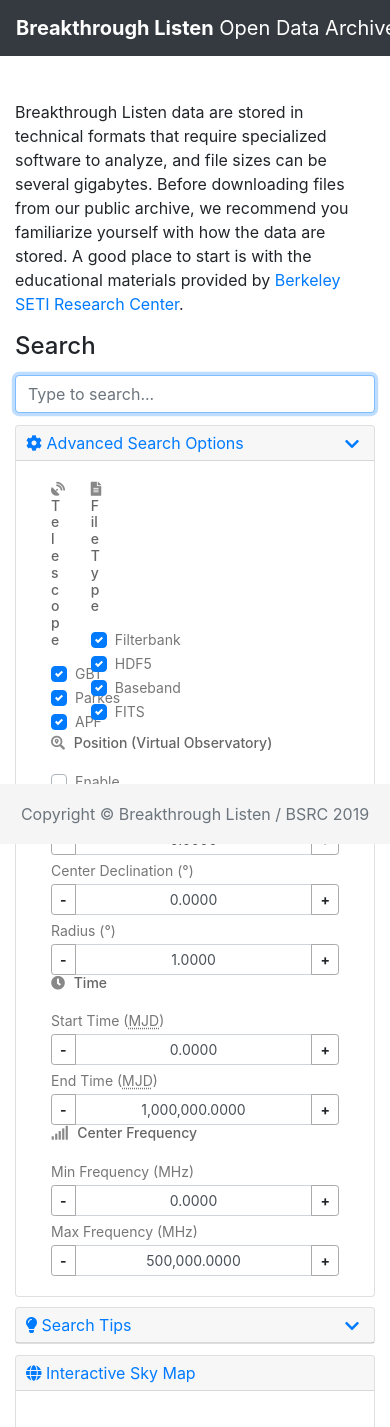
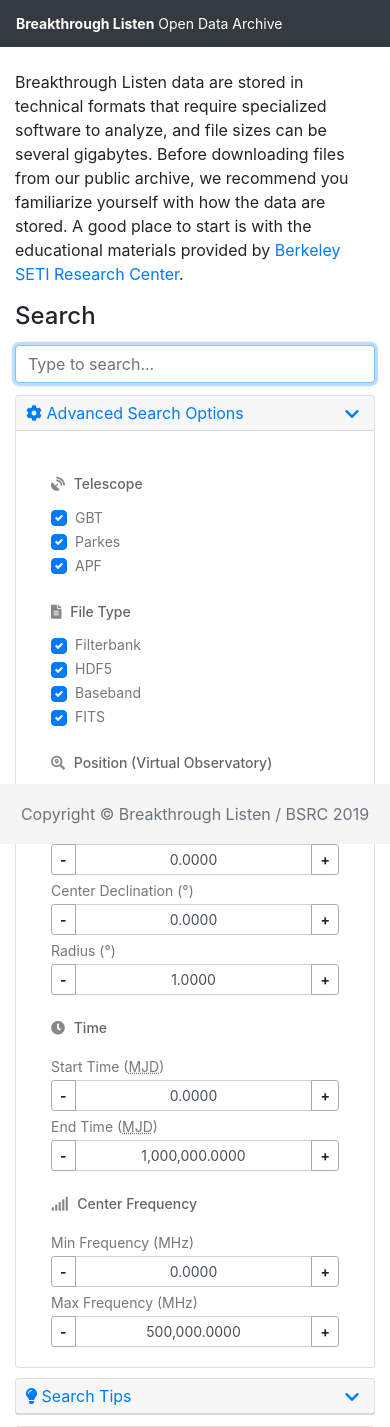
Before and after one commit to sxyu/bl-opendata, a Flask app: page / in a window 390 px wide, after a click on "Advanced Search Options". Shown: the top 1427 px of the page. Run offline with Flask 2, Linux system fonts and the light colour scheme; data that the repository does not hold is empty; some libraries are stand-ins or nearby versions.

Commit message:
improved mobile styles

```diff
--- a/blopendata/static/bl-data-search.js
+++ b/blopendata/static/bl-data-search.js
@@ -1,13 +1,6 @@
 $(document).ready(function(){
         /*-- Celestial initialization --*/
-        /* D3-Celestial sky map
-           Copyright 2015 Olaf Frohn https://github.com/ofrohn, see LICENSE
-
-           Edit configuration to your liking and display in browser.
-           Data files in folder data for stars and DSOs, number indicates limit magnitude,
-           or roll your own with the format template in templ.json
-        */
-
+        /* D3-Celestial sky map, copyright 2015 Olaf Frohn https://github.com/ofrohn */
         /* create a default Celestial config object, with parent object ID 'containerName' */
         var getCelestialConfig = function(containerName = "celestial-map") {
           return {
@@ -20,8 +13,8 @@
               adaptable: true,
               interactive: true,
               controls: false,
-              container: containerName,   // ID of parent element, e.g. div
-              datapath: "/data/",  // Path/URL to data files, empty = subfolder 'data'
+              container: containerName,   // ID of parent element
+              datapath: "/data/",  // Path/URL to data files
               stars: {
                 show: true, limit: 5, colors: true,
                 style: { fill: "#ffffff", opacity: 1 },
@@ -35,18 +28,18 @@
                 size: 4,
                 exponent: -0.28,
                 data: 'stars.6.json'
-              },
+              }, // stars
               dsos: {
-                show: true,    // Show Deep Space Objects
-                limit: 5,      // Show only DSOs brighter than limit magnitude
-                names: true,   // Show DSO names
-                desig: true,   // Show short DSO names
-                namelimit: 3.5,  // Show only names for DSOs brighter than namelimit
+                show: true,
+                limit: 5,
+                names: true,
+                desig: true,
+                namelimit: 3.5,
                 namestyle: { fill: "#aaaaaa", font: '9px Roboto, "Helvetica Neue", Arial, sans-serif', align: "left", baseline: "top" },
-                size: null,    // Optional seperate scale size for DSOs, null = stars.size
-                exponent: 1.4, // Scale exponent for DSO size, larger = more non-linear
-                data: 'dsos.bright.json',  // Data source for DSOs
-                symbols: {  //DSO symbol styles
+                size: null,
+                exponent: 1.4,
+                data: 'dsos.bright.json',
+                symbols: {
                   gg: {shape: "circle", fill: "#999999"},                                 // Galaxy cluster
                   g:  {shape: "ellipse", fill: "#999999"},                                // Generic galaxy
                   s:  {shape: "ellipse", fill: "#999999"},                                // Spiral galaxy
@@ -65,7 +58,7 @@
                   dn: {shape: "square", fill: "#999999", stroke: "#cccccc", width: 2},    // Dark nebula grey
                   pos:{shape: "marker", fill: "#cccccc", stroke: "#cccccc", width: 1.5}   // Generic marker
                 }
-              },
+              }, // dsos
               planets : {
                 show: false,
               },
@@ -87,7 +80,7 @@
                 galactic: { show: true, stroke: "#cc6666", width: 1.3, opacity: 0.7 },
                 supergalactic: { show: false, stroke: "#cc66cc", width: 1.3, opacity: 0.7 }
                 } // lines
-          }; // return
+          }; // return object
         }; // getCelestialConfig
 
         var celestialNeedUpdate = false;
--- a/blopendata/static/style.css
+++ b/blopendata/static/style.css
@@ -42,6 +42,36 @@
   margin-top:12px;
   position:relative;
 }
+
+@media only screen and (max-width: 600px) {
+  #results {
+    overflow-x: scroll;
+  }
+  #search-options .row > div {
+    margin-top: 25px;
+  }
+  div.container a.navbar-brand {
+    font-size: 14px;
+  }
+  section{
+    padding-top: 70px;
+  }
+  #fl-box td{
+    font-size: 12px;
+  }
+  .featherlight button.featherlight-close-icon {
+    position: fixed;
+    top: 10px;
+    right: 15px;
+  }
+}
+
+@media only screen and (min-width: 800px) {
+  div.col-narrow{
+    max-width: 13%;
+  }
+}
+
 
 #results-table {
   width:100%;
--- a/blopendata/templates/core/home.html
+++ b/blopendata/templates/core/home.html
@@ -26,7 +26,7 @@
                     <div class="card-body">
                          <div class="container-fluid">
                             <div class="row">
-                                <div class="col-sm-2" style="max-width: 12.5%">
+                                <div class="col-sm-2 col-narrow">
                                     <h4><i class="fas fa-satellite-dish"></i> Telescope</h4>
                                     <div class="custom-control custom-checkbox">
                                      <input type="checkbox" class="custom-control-input" id="telescope-gbt" checked></input>
@@ -41,7 +41,7 @@
                                       <label class="custom-control-label" for="telescope-apf"><span title="Automated Planet Finder">APF</span></label>
                                     </div>
                                 </div>
-                                 <div class="col-sm-2" style="max-width: 13%">
+                                 <div class="col-sm-2 col-narrow">
                                     <h4><i class="fas fa-file-alt"></i> File Type</h4>
                                     <div class="custom-control custom-checkbox">
                                      <input type="checkbox" class="custom-control-input" id="ftype-fil" checked></input>
```
Also changed, not shown: 1 other file.
